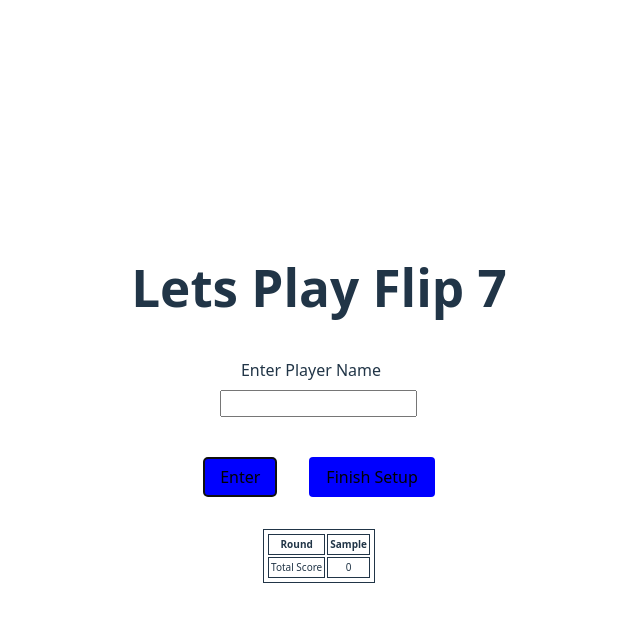
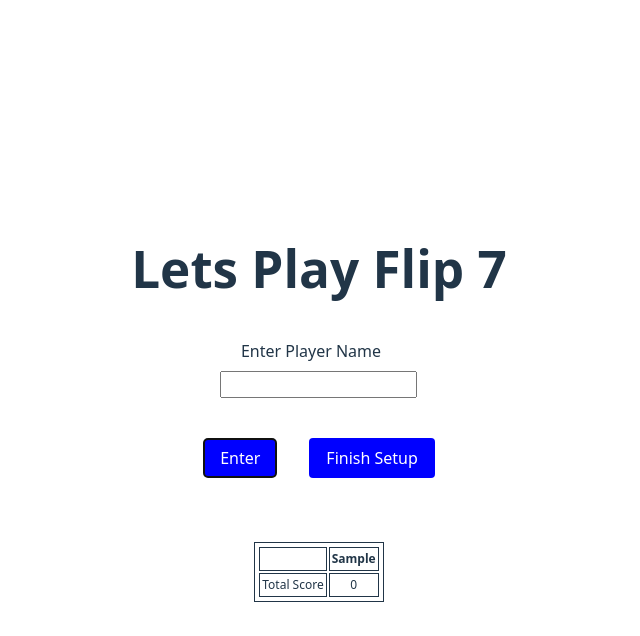
Before and after one commit to Jpatrick6420/flipseven, a React (Vite) app: page / in a window 1280 px wide. Both pictures are taken after typing "Sample" into the empty fields and a click on the button "Enter". Shown: the top 636 px of the page, without its empty margins (321-961 px from the left). Built offline with nearby package versions, Linux system fonts and the light colour scheme.

Commit message:
changed table formatting and button text color to white

```diff
--- a/src/App.css
+++ b/src/App.css
@@ -19,15 +19,19 @@
 }
 .table_wrapper {
   overflow-x: auto;
+  margin-top: 2rem;
 }
 button {
   background-color: blue;
+  color: white;
   padding: 8px 16px;
   border-radius: 4px;
   margin: 2rem 1rem;
 }
+
 table {
   max-width: max-content;
+  font-size: 12px;
 }
 table,
 td,
@@ -84,6 +88,7 @@ input {
 }
 table {
   margin: 0 auto;
+  font-size: 12px;
 }
 @media (min-width: 300px) and (max-width: 390px) {
   label,
@@ -96,5 +101,6 @@ table {
   }
   table {
     width: 100%;
+    font-size: 10px;
   }
 }
--- a/src/App.jsx
+++ b/src/App.jsx
@@ -45,7 +45,7 @@ function App() {
         />
       )}
 
-      <Table data={players} />
+      {players.length > 0 && <Table data={players} />}
     </section>
   );
 }
--- a/src/components/PlayGame.jsx
+++ b/src/components/PlayGame.jsx
@@ -3,7 +3,7 @@ function PlayGame({ players, setPlayers, setWinners }) {
   const [index, setIndex] = useState(0);
   const [score, setScore] = useState(0);
   const [tempScore, setTempScore] = useState(() =>
-    players.map((player) => ({ ...player, score: 0, prevScores: [] }))
+    players.map((player) => ({ ...player, score: 0, prevScores: [] })),
   );
 
   const handleScoreChange = (input) => {
@@ -14,7 +14,7 @@ function PlayGame({ players, setPlayers, setWinners }) {
     setTempScore((prev) =>
       prev.map((player, i) => {
         return i === index ? { ...player, score } : player;
-      })
+      }),
     );
     setIndex((index) => {
       return index < players.length - 1 ? index + 1 : 0;
@@ -45,7 +45,7 @@ function PlayGame({ players, setPlayers, setWinners }) {
     setTempScore((prev) =>
       prev.map((player) => {
         return { ...player, score: 0 };
-      })
+      }),
     );
     // setGamePhase("between_rounds");
   };
--- a/src/components/Table.jsx
+++ b/src/components/Table.jsx
@@ -4,7 +4,7 @@ function Table({ data }) {
       <table className="table">
         <thead>
           <tr>
-            <th>Round</th>
+            <th>{data[0].prevScores > 0 ? "Round" : ""}</th>
             {data.length > 0 &&
               data.map((player, i) => {
                 return <th key={i + player.name}>{player.name}</th>;
@@ -16,17 +16,17 @@ function Table({ data }) {
             {
               length: Math.max(
                 0,
-                ...data.map((p) => p.prevScores?.length ?? 0)
+                ...data.map((p) => p.prevScores?.length ?? 0),
               ),
             },
             (_, roundIdx) => (
-              <tr key={roundIdx}>
+              <tr key={roundIdx} className="table_row">
                 <td>{roundIdx + 1}</td>
                 {data.map((p) => (
                   <td key={p.name}>{p.prevScores?.[roundIdx] ?? ""}</td>
                 ))}
               </tr>
-            )
+            ),
           )}
         </tbody>
         <tfoot>
```
Also changed, not shown: 1 other file (tests, documents, lock files or other folders).
